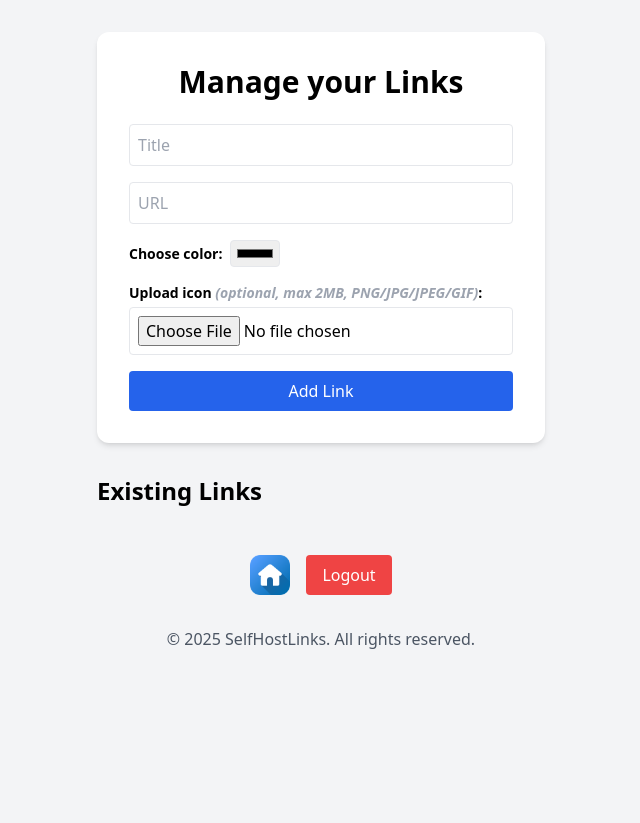
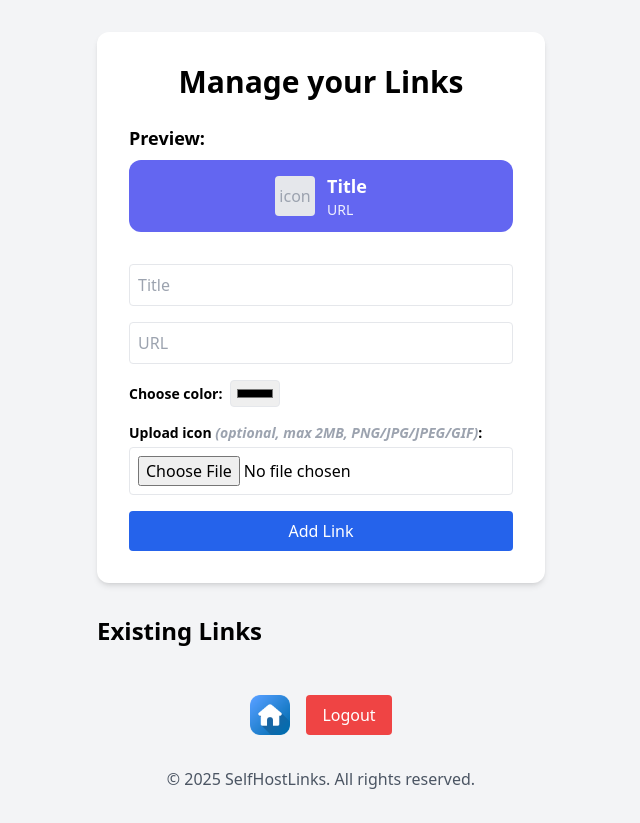
Before and after one commit to peppinosh/SelfHostLinks, a Flask app: page /admin in a window 1280 px wide. Shown: the whole page, without its empty margins (319-959 px from the left). Before the commit the page ends 649 px from the top, so only its background shows below. Run offline with Flask 3, Linux system fonts and the light colour scheme; the visitor is signed in with stand-in values (Sample User, id 1); data that the repository does not hold is empty; parts of the project's set-up code (start-up, migrations or seed data) failed here and were passed over; some libraries are stand-ins or nearby versions.

Commit message:
Crud, Anteprima e ordinamento aggiunti

```diff
--- a/app.py
+++ b/app.py
@@ -1,4 +1,3 @@
-
 import os
 import sqlite3
 from flask import Flask, render_template, request, redirect, url_for, session
@@ -8,6 +7,7 @@ from werkzeug.utils import secure_filename
 from flask_limiter import Limiter
 from flask_limiter.util import get_remote_address
 from dotenv import load_dotenv
+import logging
 
 # Load environment variables
 load_dotenv()
@@ -17,8 +17,11 @@ from werkzeug.security import generate_password_hash
 #hashed = generate_password_hash(password, method="scrypt")
 #print("\nHashed password (use this in .env with $ replaced by $$):\n")
 #print(hashed.replace("$", "$$"))
+
 app = Flask(__name__)
-
+# Ensure the "static/icons" directory exists
+if not os.path.exists("static/icons"):
+    os.makedirs("static/icons")
 # Flask-Limiter setup with in-memory storage (safe for dev, not prod)
 limiter = Limiter(
     get_remote_address,
@@ -60,7 +63,8 @@ def init_db():
                 title TEXT NOT NULL,
                 url TEXT NOT NULL,
                 color TEXT NOT NULL,
-                icon TEXT
+                icon TEXT,
+                position INTEGER NOT NULL DEFAULT 0
             )
         """)
         conn.commit()
@@ -80,7 +84,7 @@ def allowed_file(filename):
 def home():
     conn = sqlite3.connect("database.db")
     c = conn.cursor()
-    c.execute("SELECT id, title, url, color, icon FROM links")
+    c.execute("SELECT id, title, url, color, icon FROM links ORDER BY position")
     links = c.fetchall()
     conn.close()
     return render_template("public.html", links=links, app_name=APP_NAME)
@@ -108,7 +112,14 @@ def login():
     if request.method == "POST":
         username = request.form["username"]
         password = request.form["password"]
-
+        # Debugging: logga i valori di username e il risultato del confronto hash
+        print(f"Submitted username: {username}")
+        print(f"Expected username: {USERNAME}")
+        print(f"Password hash check: {check_password_hash(PASSWORD_HASH, password)}")
+        print(f"Submitted password: {password}")
+        print(f"Expected password hash: {PASSWORD_HASH}")
+        #stampa l'hash della password calcolato
+        print(f"Calculated password hash: {generate_password_hash(password, method='scrypt')}")
         if username == USERNAME and check_password_hash(PASSWORD_HASH, password):
             session["user"] = username
             return redirect(url_for("admin"))
@@ -129,6 +140,11 @@ def admin():
         url_link = request.form["url"]
         color = request.form["color"]
 
+        # Get max position
+        c.execute("SELECT MAX(position) FROM links")
+        max_position = c.fetchone()[0] or 0
+        next_position = max_position + 1
+
         icon_filename = None
         if "icon_file" in request.files:
             icon_file = request.files["icon_file"]
@@ -148,13 +164,30 @@ def admin():
                 else:
                     return "Invalid file type. Only images are allowed.", 400
 
-        c.execute("INSERT INTO links (title, url, color, icon) VALUES (?, ?, ?, ?)", (title, url_link, color, icon_filename))
+        c.execute("INSERT INTO links (title, url, color, icon, position) VALUES (?, ?, ?, ?, ?)",
+                 (title, url_link, color, icon_filename, next_position))
         conn.commit()
 
-    c.execute("SELECT id, title, url, color, icon FROM links")
+    c.execute("SELECT id, title, url, color, icon FROM links ORDER BY position")
     links = c.fetchall()
     conn.close()
     return render_template("admin.html", links=links, app_name=APP_NAME)
+
+@app.route("/update_order", methods=["POST"])
+def update_order():
+    if "user" not in session:
+        return redirect(url_for("login"))
+
+    new_order = request.json
+    conn = sqlite3.connect("database.db")
+    c = conn.cursor()
+
+    for position, link_id in enumerate(new_order):
+        c.execute("UPDATE links SET position = ? WHERE id = ?", (position, link_id))
+
+    conn.commit()
+    conn.close()
+    return {"status": "success"}
 
 @app.route("/delete/<int:link_id>", methods=["POST"])
 def delete_link(link_id):
--- a/templates/admin.html
+++ b/templates/admin.html
@@ -6,56 +6,150 @@
   <title>Admin - {{ app_name }}</title>
   <link rel="icon" type="image/x-icon" href="{{ url_for('static', filename='favicon.ico') }}" />
   <script src="https://cdn.tailwindcss.com"></script>
+  <script src="https://cdn.jsdelivr.net/npm/sortablejs@1.14.0/Sortable.min.js"></script>
   <script>
     function confirmDelete() {
       return confirm('Are you sure you want to delete this link?');
+    }    function updatePreview() {
+      const title = document.getElementById('titleInput').value || 'Title';
+      const url = document.getElementById('urlInput').value || 'URL';
+      const color = document.getElementById('color').value;
+
+      document.getElementById('previewTitle').textContent = title;
+      document.getElementById('previewUrl').textContent = url;
+      document.getElementById('linkPreview').style.backgroundColor = color;
     }
+
+    function previewImage(input) {
+      if (input.files && input.files[0]) {
+        const reader = new FileReader();
+        reader.onload = function(e) {
+          const previewIcon = document.getElementById('previewIcon');
+          previewIcon.innerHTML = `<img src="${e.target.result}" class="w-10 h-10 object-contain" />`;
+        };
+        reader.readAsDataURL(input.files[0]);
+      }
+    }
+
+    function toggleEdit(linkId) {
+      const editForm = document.getElementById(`edit-form-${linkId}`);
+      editForm.classList.toggle('hidden');
+    }
+
+    document.addEventListener('DOMContentLoaded', () => {
+      const linksList = document.getElementById('links-list');
+      new Sortable(linksList, {
+        animation: 150,
+        onEnd: function() {
+          const newOrder = Array.from(linksList.children).map(item => item.dataset.id);
+          fetch('/update_order', {
+            method: 'POST',
+            headers: {
+              'Content-Type': 'application/json',
+            },
+            body: JSON.stringify(newOrder)
+          });
+        }
+      });
+    });
   </script>
 </head>
 <body class="bg-gray-100 flex flex-col items-center min-h-screen p-8">
   <div class="w-full max-w-md bg-white rounded-xl shadow-md p-8">
-    <h1 class="text-3xl font-bold mb-6 text-center">Manage your Links</h1>
+    <h1 class="text-3xl font-bold mb-6 text-center">Manage your Links</h1>    <form method="POST" enctype="multipart/form-data" class="flex flex-col space-y-4">      <div class="preview-container mb-4">
+        <h3 class="text-lg font-semibold mb-2">Preview:</h3>
+        <div id="linkPreview" class="w-full flex items-center justify-center space-x-3 py-3 px-4 rounded-xl transition" style="background-color: #6366f1;">
+          <div id="previewIcon" class="w-10 h-10 bg-gray-200 rounded flex items-center justify-center">
+            <span class="text-gray-400">icon</span>
+          </div>
+          <div class="text-white">
+            <div id="previewTitle" class="font-bold text-lg">Title</div>
+            <div id="previewUrl" class="text-sm opacity-90">URL</div>
+          </div>
+        </div>
+      </div>
 
-    <form method="POST" enctype="multipart/form-data" class="flex flex-col space-y-4">
-      <input name="title" type="text" placeholder="Title" class="border p-2 rounded" required />
-      <input name="url" type="text" placeholder="URL" class="border p-2 rounded" required />
+      <input name="title" id="titleInput" type="text" placeholder="Title" class="border p-2 rounded" required oninput="updatePreview()" />
+      <input name="url" id="urlInput" type="text" placeholder="URL" class="border p-2 rounded" required oninput="updatePreview()" />
 
       <div class="flex items-center space-x-2">
         <label for="color" class="text-sm font-semibold">Choose color:</label>
-        <input id="color" name="color" type="color" class="border p-1 rounded" required />
+        <input id="color" name="color" type="color" class="border p-1 rounded" required onchange="updatePreview()" />
       </div>
 
       <div>
         <label class="block text-sm font-bold mb-1">Upload icon <span class="text-gray-400 italic">(optional, max 2MB, PNG/JPG/JPEG/GIF)</span>:</label>
-        <input name="icon_file" type="file" accept="image/*" class="border p-2 rounded w-full" />
+        <input name="icon_file" type="file" accept="image/*" class="border p-2 rounded w-full" onchange="previewImage(this)" />
       </div>
 
-      <button type="submit" class="bg-blue-600 text-white py-2 rounded hover:bg-blue-700 transition">
+      <button type="submit" class="bg-blue-600 text-white py-2 px-6 rounded hover:bg-blue-700 transition">
         Add Link
       </button>
     </form>
-  </div>
+  </div>  <div class="w-full max-w-md mt-8 px-4 md:px-0">
+    <h2 class="text-2xl font-bold mb-4">Existing Links</h2>
+    <div id="links-list" class="flex flex-col space-y-4">
+      {% for link in links %}
+        <div class="p-4 bg-white rounded-xl shadow flex flex-col cursor-move" data-id="{{ link[0] }}">
+          <div class="flex justify-between items-center">
+            <div class="flex items-center space-x-3">
+              {% if link[4] %}
+                <img src="{{ url_for('static', filename='icons/' ~ link[4]) }}" alt="Icon" class="w-10 h-10 object-contain" />
+              {% else %}
+                <div class="w-10 h-10 bg-gray-200 rounded flex items-center justify-center">
+                  <span class="text-gray-400">icon</span>
+                </div>
+              {% endif %}
+              <div>
+                <span class="font-bold" style="color: {{ link[3] }};">{{ link[1] }}</span>
+                <a href="{{ link[2] }}" target="_blank" rel="noopener noreferrer" class="block text-blue-500 hover:underline">{{ link[2] }}</a>
+              </div>
+            </div>
+            <span class="text-gray-400 cursor-move">⋮⋮</span>
+          </div>
 
-  <div class="w-full max-w-md mt-8">
-    <h2 class="text-2xl font-bold mb-4">Existing Links</h2>
-    <div class="flex flex-col space-y-4">
-      {% for link in links %}
-        <div class="p-4 bg-white rounded-xl shadow flex flex-col">
-          <span class="font-bold">{{ link[1] }}</span>
-          <a href="{{ link[2] }}" target="_blank" rel="noopener noreferrer" class="text-blue-500 hover:underline">{{ link[2] }}</a>
-          <div class="text-sm mt-1">
-            Color: <span style="color: {{ link[3] }};">{{ link[3] }}</span>
+          <div class="flex mt-3 space-x-2">
+            <button onclick="toggleEdit({{ link[0] }})" class="bg-blue-500 text-white py-1 px-4 rounded hover:bg-blue-600 text-sm">
+              Edit
+            </button>
+            <form action="{{ url_for('delete_link', link_id=link[0]) }}" method="POST" class="inline" onsubmit="return confirmDelete();">
+              <button type="submit" class="bg-red-500 text-white py-1 px-4 rounded hover:bg-red-600 text-sm">
+                Delete
+              </button>
+            </form>
+          </div>          <div id="edit-form-{{ link[0] }}" class="hidden mt-3 p-3 bg-gray-50 rounded-lg">
+            <div class="preview-container mb-4">
+              <h3 class="text-lg font-semibold mb-2">Preview:</h3>
+              <div class="edit-preview-{{ link[0] }} w-full flex items-center justify-center space-x-3 py-3 px-4 rounded-xl transition" style="background-color: {{ link[3] }}">
+                {% if link[4] %}
+                  <img src="{{ url_for('static', filename='icons/' ~ link[4]) }}" alt="Icon" class="w-10 h-10 object-contain" />
+                {% else %}
+                  <div class="w-10 h-10 bg-gray-200 rounded flex items-center justify-center">
+                    <span class="text-gray-400">icon</span>
+                  </div>
+                {% endif %}
+                <div class="text-white">
+                  <div class="edit-preview-title-{{ link[0] }} font-bold text-lg">{{ link[1] }}</div>
+                  <div class="edit-preview-url-{{ link[0] }} text-sm opacity-90">{{ link[2] }}</div>
+                </div>
+              </div>
+            </div>
+
+            <form action="{{ url_for('edit_link', link_id=link[0]) }}" method="POST" class="space-y-3">
+              <input name="title" type="text" value="{{ link[1] }}" class="border p-2 rounded w-full" required
+                     oninput="document.querySelector('.edit-preview-title-{{ link[0] }}').textContent = this.value" />
+              <input name="url" type="text" value="{{ link[2] }}" class="border p-2 rounded w-full" required
+                     oninput="document.querySelector('.edit-preview-url-{{ link[0] }}').textContent = this.value" />
+              <div class="flex items-center space-x-2">
+                <label class="text-sm">Color:</label>
+                <input name="color" type="color" value="{{ link[3] }}" class="border rounded"
+                       onchange="document.querySelector('.edit-preview-{{ link[0] }}').style.backgroundColor = this.value" />
+              </div>
+              <button type="submit" class="bg-green-500 text-white py-1 px-4 rounded hover:bg-green-600 text-sm">
+                Save Changes
+              </button>
+            </form>
           </div>
-          {% if link[4] %}
-            <div class="mt-2">
-              <img src="{{ url_for('static', filename='icons/' ~ link[4]) }}" alt="Icon" class="w-10 h-10 object-contain" />
-            </div>
-          {% endif %}
-          <form action="{{ url_for('delete_link', link_id=link[0]) }}" method="POST" class="mt-2" onsubmit="return confirmDelete();">
-            <button type="submit" class="bg-red-500 text-white py-1 px-4 rounded hover:bg-red-600 text-sm">
-              Delete
-            </button>
-          </form>
         </div>
       {% endfor %}
     </div>
--- a/templates/public.html
+++ b/templates/public.html
@@ -7,12 +7,11 @@
   <link rel="icon" type="image/x-icon" href="{{ url_for('static', filename='favicon.ico') }}" />
   <script src="https://cdn.tailwindcss.com"></script>
 </head>
-<body class="bg-gradient-to-br from-gray-100 to-gray-300 flex items-center justify-center min-h-screen">
-  <div class="w-full max-w-md p-8 bg-white rounded-2xl shadow-lg">
+<body class="bg-gradient-to-br from-gray-100 to-gray-300 flex items-center justify-center min-h-screen">  <div class="w-full max-w-md mx-4 md:mx-0 p-8 bg-white rounded-2xl shadow-lg">
     <h1 class="text-4xl font-bold mb-8 text-center text-gray-800">{{ app_name }}</h1>
     <div class="flex flex-col space-y-4">
       {% for link in links %}
-        <a href="{{ link[2] }}" target="_blank" rel="noopener noreferrer" class="w-full flex items-center justify-center space-x-3 py-3 rounded-xl hover:opacity-90 transition" style="background-color: {{ link[3] }}">
+        <a href="{{ link[2] }}" target="_blank" rel="noopener noreferrer" class="w-full flex items-center justify-center space-x-3 py-3 px-4 rounded-xl hover:opacity-90 transition" style="background-color: {{ link[3] }}">
           {% if link[4] %}
             <img src="{{ url_for('static', filename='icons/' ~ link[4]) }}" alt="Icon" class="w-6 h-6 object-contain" />
           {% endif %}
```
Also changed, not shown: TODO.md (+6 -2 lines), update_db.py (added, +21 -0 lines), README.md.
